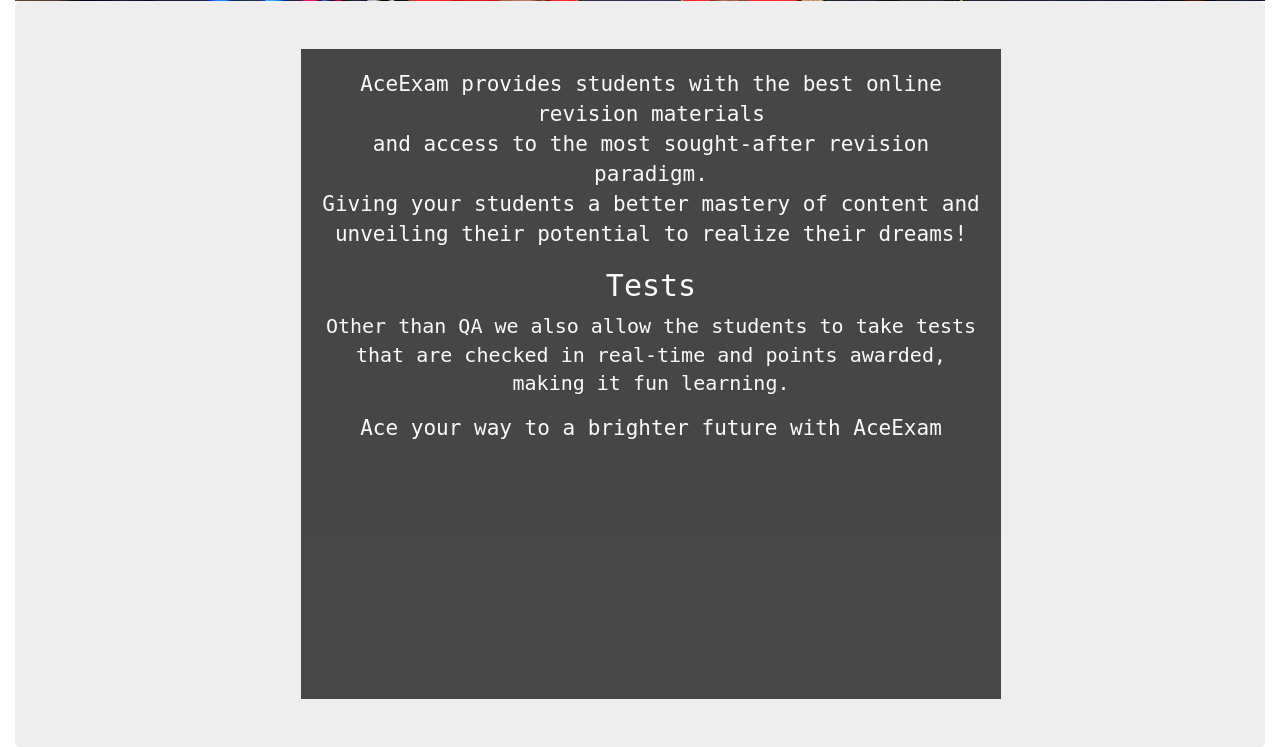
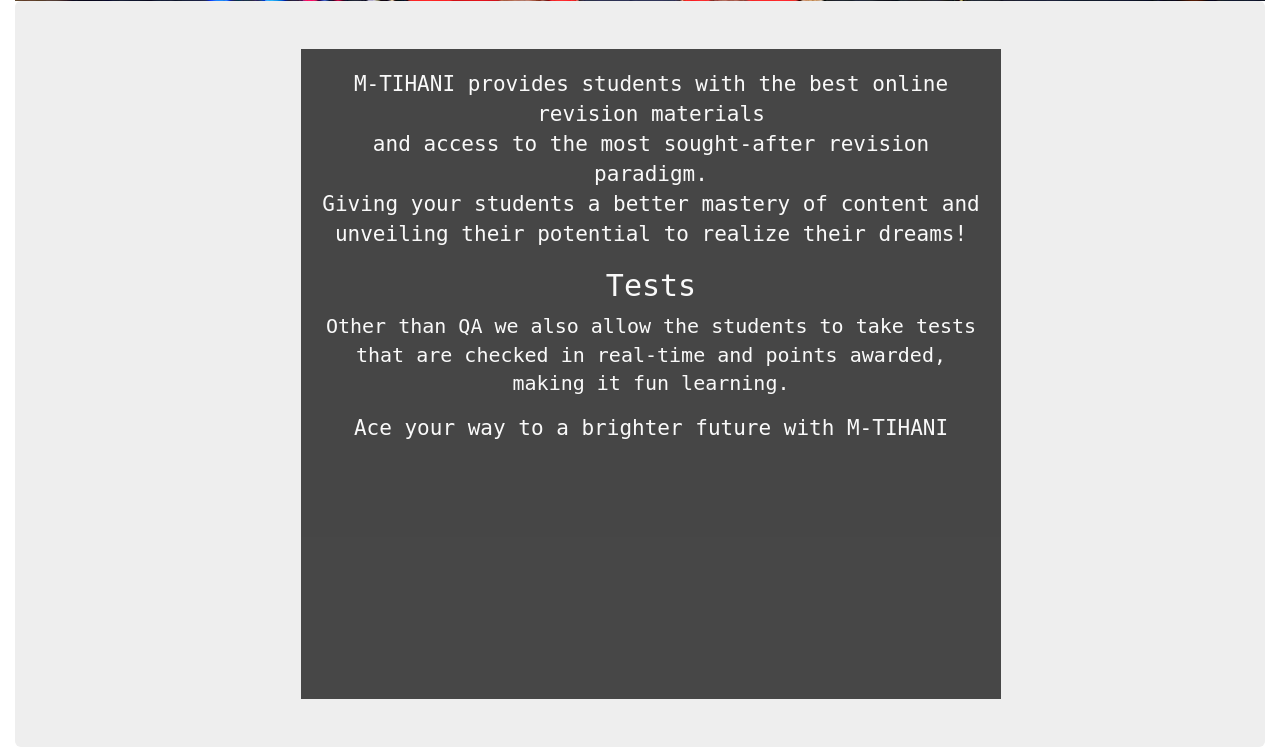
Before and after one commit to ENAIKA/flaskCollaboration, a Flask app: page /about_us in a window 1280 px wide. Shown: the part 1750-2497 px from the top of the page. Run offline with Flask 2, Linux system fonts and the light colour scheme; some libraries are stand-ins or nearby versions.

Commit message:
change AceExam to M-TIHANI

```diff
--- a/app/templates/about_us.html
+++ b/app/templates/about_us.html
@@ -14,7 +14,7 @@
             <div id="about">
 
                 <p>
-                    <P1>AceExam provides students with the best online revision materials<br> and access to the most
+                    <P1>M-TIHANI provides students with the best online revision materials<br> and access to the most
                         sought-after revision paradigm.<br>Giving your students a better mastery of content and
                         unveiling
                         their potential to realize their dreams!
@@ -24,7 +24,7 @@
                         Other than QA we also allow the students to take tests that are checked in real-time and points
                         awarded, making it fun learning.
                 </p>
-                <p>Ace your way to a brighter future with AceExam</p>
+                <p>Ace your way to a brighter future with M-TIHANI</p>
 
                 </p1>
             </div>
```
